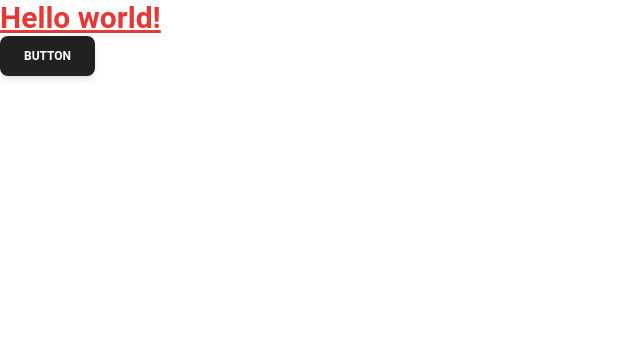
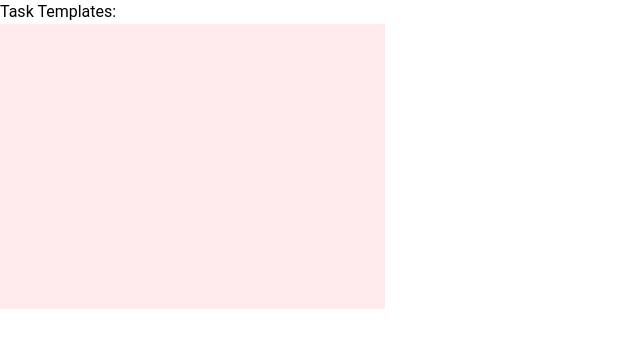
Before and after one commit to codeUWE/breakItDown, a React (Vite) app in the folder frontend/: page / in a window 1280 px wide. Shown: the top 348 px of the page, without its empty margins (0-640 px from the left). Built offline with nearby package versions, Linux system fonts and the light colour scheme.

Commit message:
backend struc for good news

```diff
--- a/frontend/src/App.jsx
+++ b/frontend/src/App.jsx
@@ -1,13 +1,12 @@
 import './App.css';
-import { Button } from '@material-tailwind/react';
+
+//components
+import Tasks from './components/Tasks';
 
 function App() {
 	return (
 		<>
-			<h1 className="text-3xl font-bold text-red-600 underline">
-				Hello world!
-			</h1>
-			<Button>Button</Button>
+			<Tasks />
 		</>
 	);
 }
--- /dev/null
+++ b/frontend/src/components/TaskTemplate.jsx
@@ -0,0 +1,11 @@
+import React from 'react';
+
+function TaskTemplate() {
+	return (
+		<>
+			<div className="w-[385px] h-[285px] bg-red-50"></div>
+		</>
+	);
+}
+
+export default TaskTemplate;
--- /dev/null
+++ b/frontend/src/components/Tasks.jsx
@@ -0,0 +1,12 @@
+import TaskTemplate from './TaskTemplate';
+
+function Tasks() {
+	return (
+		<>
+			<h1>Task Templates:</h1>
+			<TaskTemplate />
+		</>
+	);
+}
+
+export default Tasks;
```
